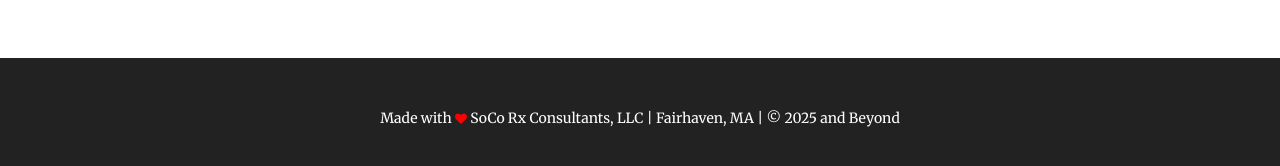
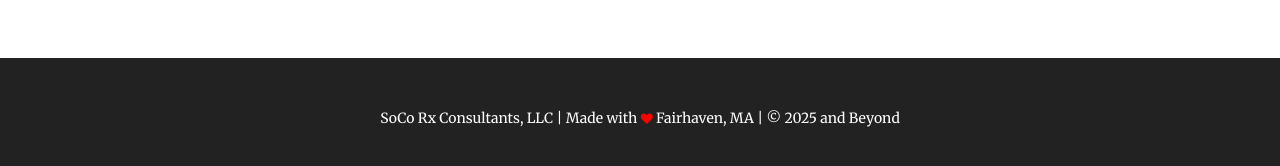
Before and after one commit to edlavalette/edlavalette.github.io, a Jekyll site: the page built from index.html, in a window 1280 px wide and 900 px high, scrolled down 1987 px. Shown: the part 722-888 px from the top of the window. Built offline with Jekyll 4.4.1, drawn with Linux system fonts in a browser that asks for light colours.

Commit message:
Update aside.html

```diff
--- a/_includes/aside.html
+++ b/_includes/aside.html
@@ -1,7 +1,7 @@
 <aside class="bg-dark">
       <div class="container text-center">
           <!-- <div class="call-to-action">  -->
-              Made with <i class="fa fa-heart" style="font-size:12px;color:red"></i> SoCo Rx Consultants, LLC | Fairhaven, MA | &copy; 2025 and Beyond
+              SoCo Rx Consultants, LLC | Made with <i class="fa fa-heart" style="font-size:12px;color:red"></i> Fairhaven, MA | &copy; 2025 and Beyond
           <!-- </div>  -->
       </div>
 </aside>
```
